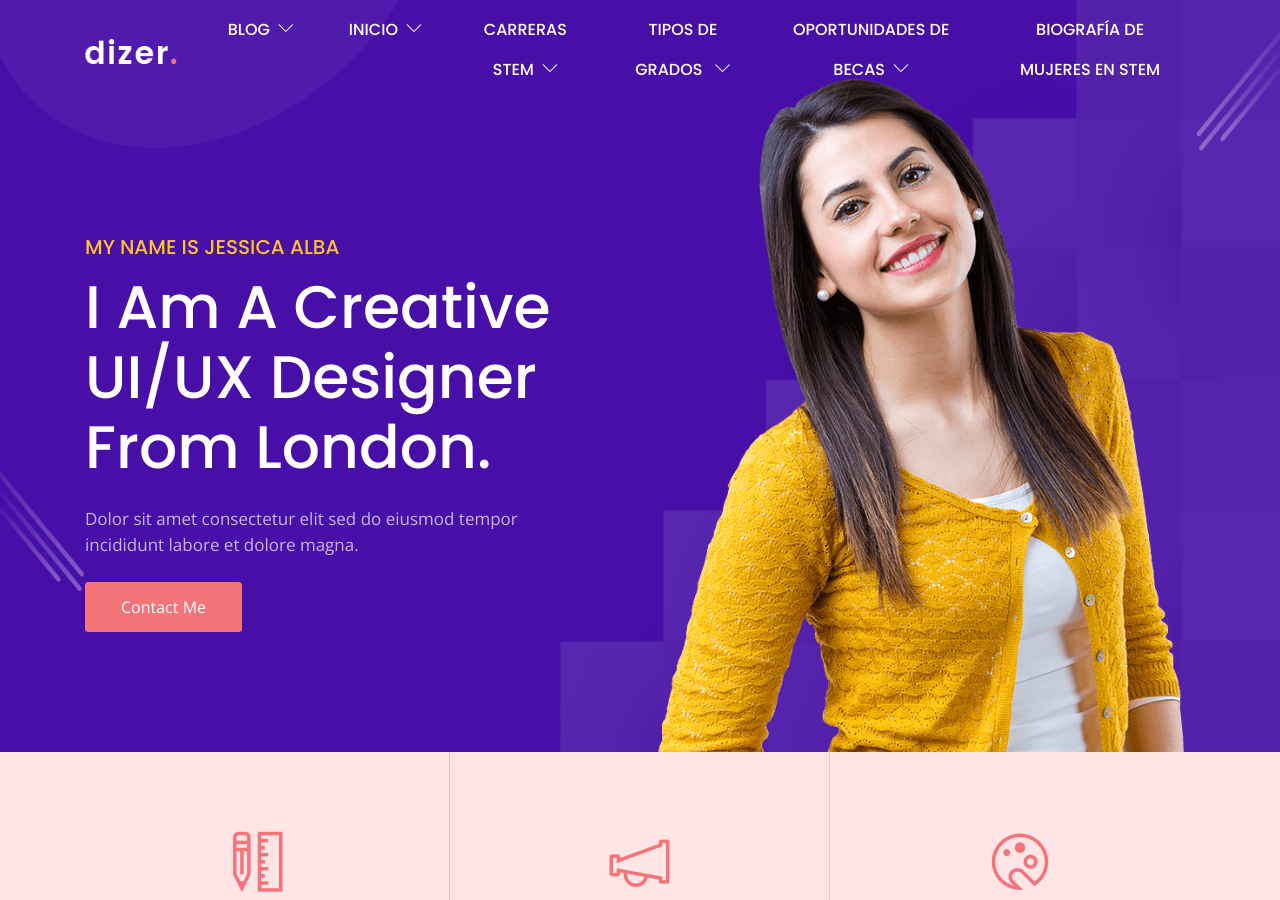
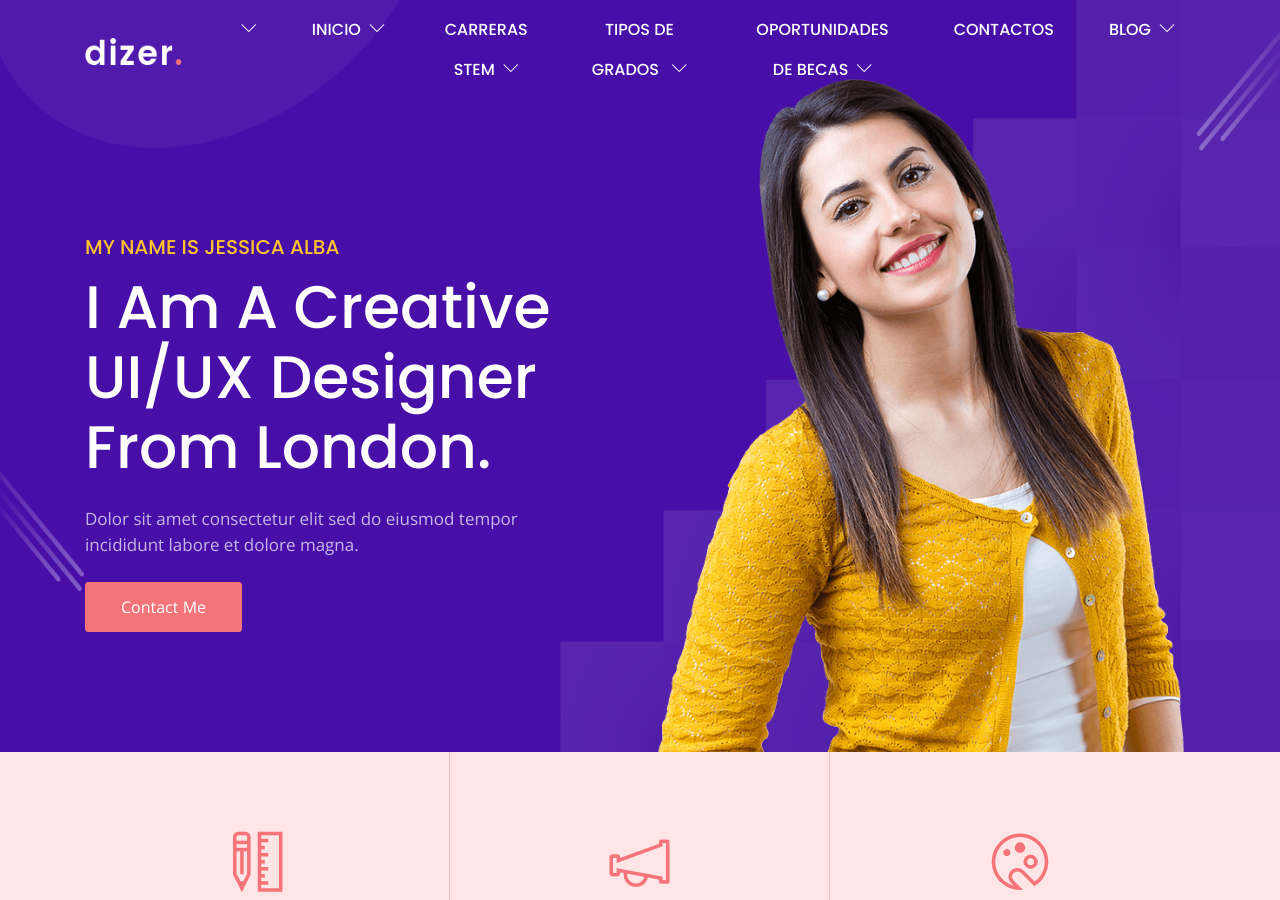
Before and after one commit to estaennosotraspiloto/estaennosotraspiloto, a Jekyll site: the page built from index.html, in a window 1280 px wide and 900 px high. Built offline with Jekyll 4.4.1, drawn with Linux system fonts in a browser that asks for light colours.

Commit message:
Update from Forestry.io estaennosotraspiloto updated _data/navigation.yml

```diff
--- a/_data/navigation.yml
+++ b/_data/navigation.yml
@@ -1,6 +1,6 @@
 ---
 main:
-- name: Blog
+- name: ''
   url: ''
   submenu: ''
 - name: Inicio
@@ -37,8 +37,11 @@ main:
     url: "/portfolio-2"
   - name: "404"
     url: "/404"
-- name: Biografía de Mujeres en STEM
+- name: Contactos
   url: "/contact"
+- name: Blog
+  url: ''
+  submenu: ''
 footer:
 - name: Services
   url: "/services"
```
